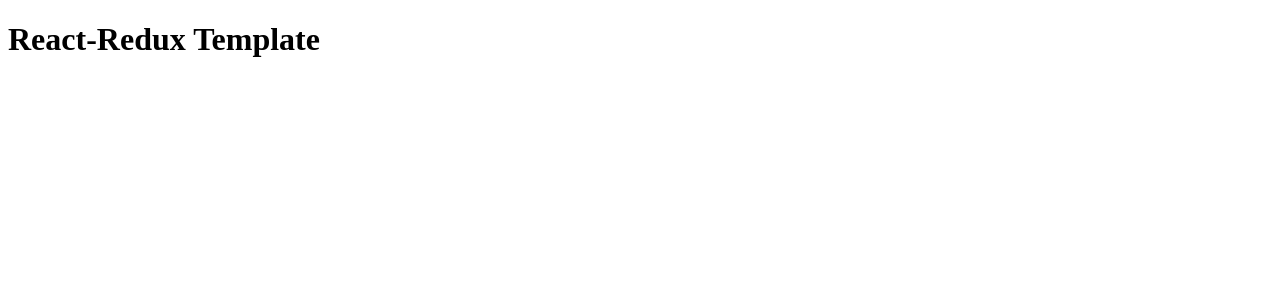
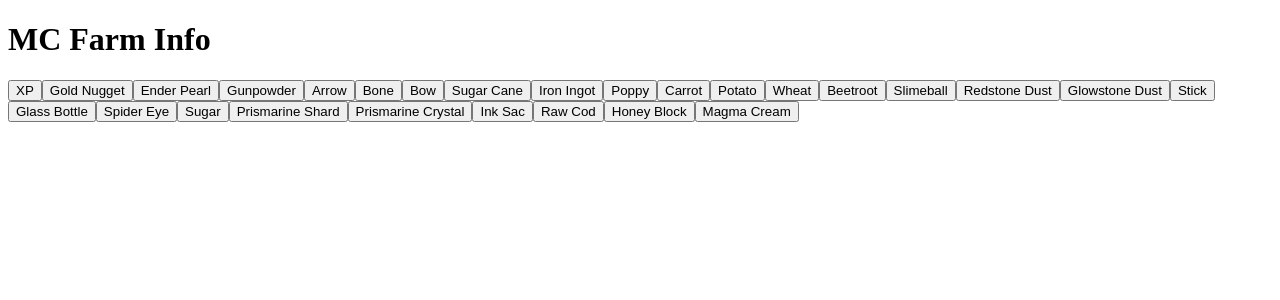
Before and after one commit to TrifectaIII/mc-farm-info, a React (Create React App) app: page / in a window 1280 px wide. Shown: the top 300 px of the page. Built offline with nearby package versions, Linux system fonts and the light colour scheme.

Commit message:
basic functionality now implemented

```diff
--- a/src/App.js
+++ b/src/App.js
@@ -1,11 +1,16 @@
 import React from 'react';
 import './App.css';
 import {connect} from 'react-redux';
+import Items from './components/Items';
+import Farms from './components/Farms';
+
 
 function App() {
   return (
     <div>
-        <h1>React-Redux Template</h1>
+        <h1>MC Farm Info</h1>
+        <Items/>
+        <Farms/>
     </div>
   );
 }
--- /dev/null
+++ b/src/components/Farms.js
@@ -0,0 +1,38 @@
+import React from 'react';
+import {connect} from 'react-redux';
+import {items, farms} from '../data';
+import {deselectItem} from '../redux/actions';
+
+class Farm extends React.Component {
+
+    render = () => {
+        if (this.props.chosenItem in items) {
+            const farmsDisplay = items[this.props.chosenItem].map ((name) => {
+                const farmInfo = farms[name];
+                return (
+                    <div key={name}>
+                        <h2>{name}</h2>
+                        <p><b>Location: </b>{farmInfo.Location}</p>
+                        <p><b>Automatic: </b>{farmInfo.Automatic ? "✔️" : "❌"}</p>
+                        <p><b>Produces: </b>{farmInfo.Produces}</p>
+                    </div>
+                )
+            })
+
+            return (<>{farmsDisplay}</>)
+        }
+        return null;
+    }
+}
+
+const mapStateToProps = (state, ownProps) => {
+    return {
+        chosenItem: state.reducer.chosenItem,
+    }
+}
+
+const mapDispatchToProps = {
+   deselectItem,
+}
+
+export default connect(mapStateToProps, mapDispatchToProps)(Farm);
--- a/src/components/Items.js
+++ b/src/components/Items.js
@@ -1,25 +1,35 @@
 import React from 'react';
 import {connect} from 'react-redux';
+import {items} from '../data';
+import {selectItem} from '../redux/actions';
 
 class Items extends React.Component {
 
-    constructor (props) {
-        super(props);
-    }
-
     render = () => {
-        return null;
+        const buttons = Object.keys(items).map((name) => {
+            return (
+                <button
+                    key={name}
+                    // disable to currently selected button
+                    disabled={name === this.props.chosenItem}
+                    onClick={()=>this.props.selectItem(name)}
+                >
+                    {name}
+                </button>
+            );
+        })
+        return <div>{buttons}</div>;
     }
 }
 
 const mapStateToProps = (state, ownProps) => {
     return {
-
+        chosenItem: state.reducer.chosenItem,
     }
 }
 
 const mapDispatchToProps = {
-
+   selectItem,
 }
 
 export default connect(mapStateToProps, mapDispatchToProps)(Items);
--- /dev/null
+++ b/src/data.js
@@ -0,0 +1,16 @@
+import data from './data.json';
+
+export const farms = data;
+
+//build object with items as keys and array of farm names as value
+
+let itemsObj = {};
+for (let name in data) {
+    let farm = data[name];
+
+    farm.Produces.forEach((item) => {
+        (item in itemsObj) ? itemsObj[item].push(name) : itemsObj[item] = [name];
+    });
+}
+
+export const items = itemsObj;
--- /dev/null
+++ b/src/data.json
@@ -0,0 +1,67 @@
+{
+    "Zombie Piglin XP Farm":{
+        "Location":"Through the Portal marked NetherXP",
+        "Automatic":true,
+        "Produces":["XP", "Gold Nugget"]
+    },
+
+    "Enderman XP Farm":{
+        "Location":"Through the End Portal, off the main island",
+        "Automatic":false,
+        "Produces":["XP", "Ender Pearl"]
+    },
+
+    "Overworld Mob XP Farm":{
+        "Location":"SKYBASE-01",
+        "Automatic":true,
+        "Produces":["XP", "Gunpowder","Arrow","Bone","Bow"]
+    },
+
+    "Sugar Cane Farm":{
+        "Location":"SKYBASE-01",
+        "Automatic":true,
+        "Produces":["Sugar Cane"]
+    },
+
+    "Iron Golem Farm":{
+        "Location":"SKYBASE-01",
+        "Automatic":true,
+        "Produces":["Iron Ingot","Poppy"]
+    },
+
+    "Turbo Crop Farm":{
+        "Location":"SKYBASE-01",
+        "Automatic":false,
+        "Produces":["Carrot", "Potato", "Wheat", "Beetroot"]
+    },
+
+    "Slime Farm":{
+        "Location":"Overworld -4040x, -3918z",
+        "Automatic":true,
+        "Produces":["Slimeball"]
+    },
+
+    "Witch Farm":{
+        "Location":"Overworld -2384x, -5468z",
+        "Automatic":true,
+        "Produces":["Redstone Dust", "Glowstone Dust", "Gunpowder", "Stick", "Glass Bottle", "Spider Eye", "Sugar"]
+    },
+
+    "Guardian Farm":{
+        "Location":"Overworld -3280x, -3506y",
+        "Automatic":true,
+        "Produces":["Prismarine Shard", "Prismarine Crystal", "Ink Sac", "Raw Cod"]
+    },
+
+    "Honey Farm":{
+        "Location":"Through the Portal marked NetherXP",
+        "Automatic":true,
+        "Produces":["Honey Block"]
+    },
+
+    "Magma Cube Farm":{
+        "Location":"Nether Roof -153x, -573z",
+        "Automatic":true,
+        "Produces":["Magma Cream"]
+    }
+}
--- a/src/redux/actionTypes.js
+++ b/src/redux/actionTypes.js
@@ -1 +1,3 @@
-export const PLACEHOLDER_ACTION = 'PLACEHOLDER_ACTION';
+export const SELECT_ITEM = 'SELECT_ITEM';
+
+export const DESELECT_ITEM = 'DESELECT_ITEM';
--- a/src/redux/actions.js
+++ b/src/redux/actions.js
@@ -1,7 +1,14 @@
-import {PLACEHOLDER_ACTION} from './actionTypes';
+import {SELECT_ITEM, DESELECT_ITEM} from './actionTypes';
 
-export const placeholderAction = () => {
+export const selectItem = (item) => {
     return {
-        type: PLACEHOLDER_ACTION,
+        type: SELECT_ITEM,
+        item
     }
 }
+
+export const deselectItem = () => {
+    return {
+        type: DESELECT_ITEM,
+    }
+}
--- a/src/redux/reducer/reducer.js
+++ b/src/redux/reducer/reducer.js
@@ -1,15 +1,21 @@
-import {PLACEHOLDER_ACTION} from '../actionTypes';
+import {SELECT_ITEM, DESELECT_ITEM} from '../actionTypes';
 
 const initialState = {
-
+    chosenItem: "",
 }
 
 export default function (state=initialState, action) {
 
     switch(action.type) {
 
-        case PLACEHOLDER_ACTION:
-            return state;
+        case SELECT_ITEM:
+            return {
+                ...state,
+                chosenItem: action.item,
+            }
+
+        case DESELECT_ITEM:
+            return initialState;
 
         default:
             return state;
--- a/src/redux/store.js
+++ b/src/redux/store.js
@@ -1,4 +1,7 @@
 import {createStore} from 'redux';
 import reducer from './reducer';
 
-export default createStore(reducer);
+export default createStore(
+    reducer,
+    window.__REDUX_DEVTOOLS_EXTENSION__ && window.__REDUX_DEVTOOLS_EXTENSION__()
+);
```
Also changed, not shown: src/components/Farm.js (deleted, +0 -25 lines).
